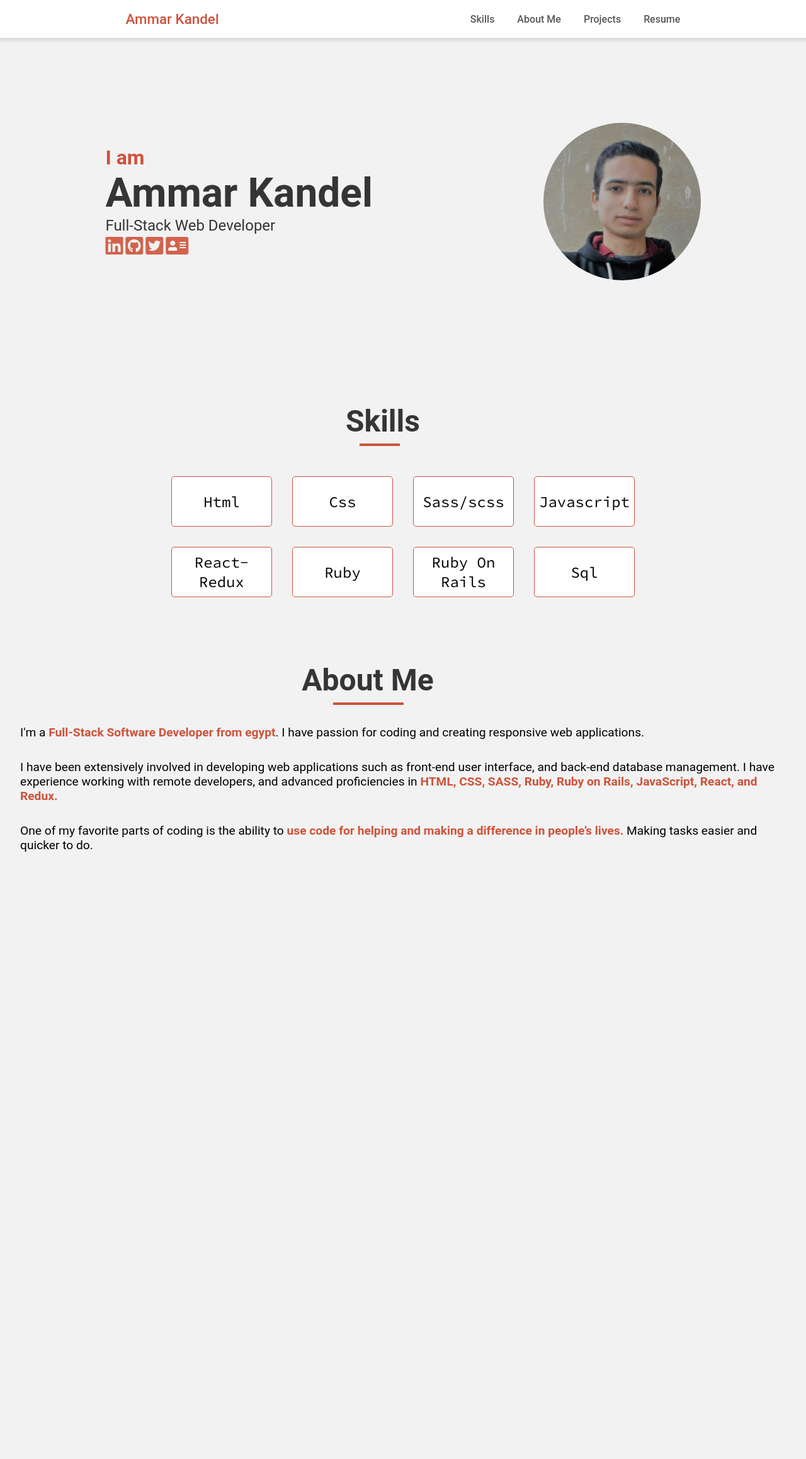
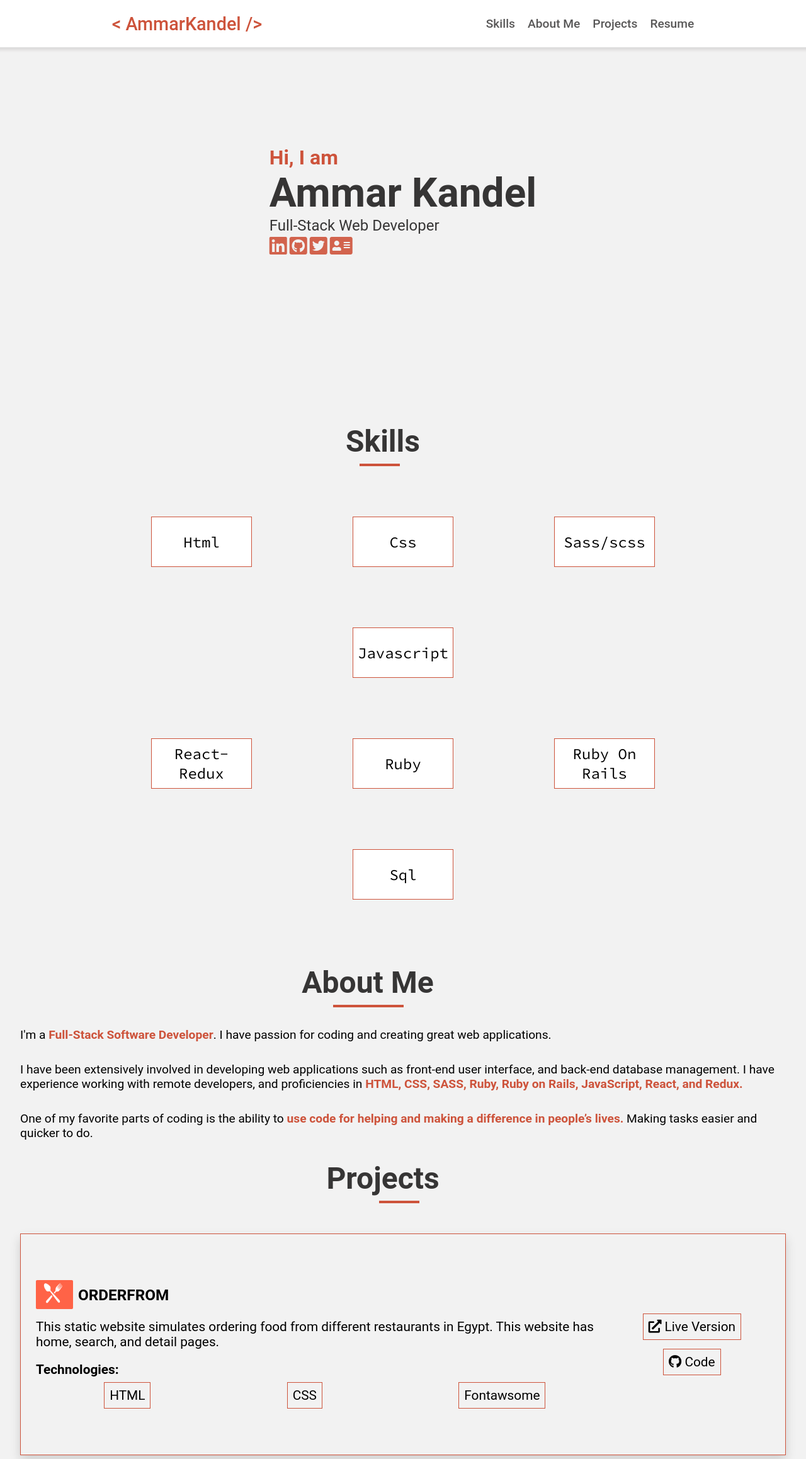
Before and after one commit to ammarkandel/Personal-Profile, a plain HTML site: page index.html in a window 1280 px wide. Shown: the top 2316 px of the page at 63% size. Before the commit the page ends 1819 px from the top, so only its background shows below. Drawn offline with Linux system fonts and the light colour scheme.

Commit message:
Add the projects section

```diff
--- a/css/about.css
+++ b/css/about.css
@@ -1,7 +1,5 @@
 #about {
-  height: 50rem;
   margin-top: 55px;
-  padding: 2rem;
 }
 
 #about h2::after {
--- a/css/base.css
+++ b/css/base.css
@@ -1,5 +1,4 @@
 @import 'https://cdnjs.cloudflare.com/ajax/libs/font-awesome/5.15.3/css/all.min.css';
-
 html {
   scroll-behavior: smooth;
 }
@@ -28,6 +27,10 @@ h2 {
   margin-bottom: 2rem;
 }
 
+main {
+  padding: 2rem;
+}
+
 h2::after {
   display: block;
   content: "";
@@ -36,3 +39,7 @@ h2::after {
   transform: translateX(-6rem);
   margin-top: 4rem;
 }
+
+ul {
+  list-style-type: none
+}
--- a/css/header.css
+++ b/css/header.css
@@ -1,9 +1,10 @@
 header {
   height: 40rem;
   display: flex;
-  justify-content: space-around;
+  justify-content: center;
   align-items: center;
-  padding: 2rem;
+  padding: 4rem;
+  padding-top: 4rem;
 }
 
 header h5 {
--- a/css/index.css
+++ b/css/index.css
@@ -4,3 +4,4 @@
 @import "./header.css";
 @import "./skills.css";
 @import "./about.css";
+@import "./projects.css";
--- a/css/navbar.css
+++ b/css/navbar.css
@@ -2,10 +2,11 @@
   background-color: var(--fifth-color);
   box-shadow: 1px 0 4px 5px var(--shadow-color);
   display: flex;
+  flex-direction: column;
   justify-content: space-around;
   align-items: center;
   position: fixed;
-  height: 60px;
+  height: 75px;
   width: 100%;
   z-index: 2;
 }
@@ -16,32 +17,9 @@
 }
 
 .logo {
-  font-size: 1.4rem;
+  font-size: 1.8rem;
   font-weight: 555;
   color: var(--main-color);
-}
-
-.nav-links, .media-nav {
-  display: none;
-}
-
-.burger {
-  border: 1px solid var(--second-color);
-  height: 33px;
-  cursor: pointer;
-  border-radius: 1px;
-}
-
-.burger div {
-  height: 2px;
-  width: 30px;
-  background-color: var(--second-color);
-  margin: 6px;
-}
-
-@media (min-width: 768px) {
-  .burger {
-    display: none;
 }
 
 .nav-links {
@@ -54,10 +32,15 @@
 }
 
 .nav-links li:not(:last-child) {
-    margin-right: 2rem;
+  margin-right: 1rem;
 }
 
 .nav-links a {
-    font-size: 1rem;
+  font-size: 1.2rem;
+}
+
+@media(min-width: 992px) {
+  .navbar {
+    flex-direction: row;
   }
 }
--- /dev/null
+++ b/css/projects.css
@@ -0,0 +1,78 @@
+.project {
+  display: flex;
+  flex-direction: column;
+  justify-content: space-between;
+  align-items: center;
+  height: 30rem;
+  box-shadow: 0 .5rem 1rem rgba(0, 0, 0, .15) !important;
+  padding: 1.5rem;
+  font-size: 1.3rem;
+  margin-top: 3rem;
+  border: 1px solid var(--main-color);
+}
+
+.project_logo {
+  display: flex;
+  align-items: center;
+  margin-bottom: 1rem;
+}
+
+.tech ul {
+  display: flex;
+  justify-content: space-around;
+  flex-wrap: wrap;
+}
+
+.tech li {
+  padding: 0.5rem;
+  border: 1px solid var(--main-color);
+  margin-top: 0.5rem;
+}
+
+.tech h4 {
+  margin-top: 20px;
+}
+
+.rest_logo {
+  background-color: tomato;
+  padding: 0.2rem;
+  margin-right: 0.5rem;
+  border-radius: 2px;
+}
+
+.rest_logo img {
+  margin-left: 0.4rem;
+}
+
+.project_logo i {
+  font-size: 2rem;
+  margin-right: 0.7rem;
+}
+
+.project_logo img {
+  margin-right: 0.7rem;
+}
+
+.live_links {
+  display: flex;
+  flex-direction: column;
+  align-items: center;
+  justify-content: space-between;
+  width: 20rem;
+  height: 5rem;
+}
+
+.live_links a {
+  text-decoration: none;
+  border: 1px solid var(--main-color);
+  padding: 0.5rem;
+  color: black;
+}
+
+@media(min-width: 992px) {
+  .project {
+    height: 22rem;
+    flex-direction: row;
+    align-items: center;
+  }
+}
--- a/css/skills.css
+++ b/css/skills.css
@@ -1,5 +1,4 @@
 @import url('https://fonts.googleapis.com/css2?family=Source+Code+Pro&display=swap');
-
 #skills li {
   font-family: 'Source Code Pro', monospace;
   height: 5rem;
@@ -10,8 +9,7 @@
   justify-content: center;
   align-items: center;
   text-align: center;
-  margin: 1rem;
-  border-radius: 5px;
+  margin: 3rem 5rem;
   border: 1px solid var(--main-color);
 }
 
--- a/index.html
+++ b/index.html
@@ -9,7 +9,7 @@
   </head>
   <body>
     <nav class="navbar">
-      <div class="logo">Ammar Kandel</div>
+      <div class="logo">< AmmarKandel /></div>
       <ul class="nav-links">
         <li>
           <a href="#skills">Skills</a>
@@ -18,22 +18,17 @@
           <a href="#about">About Me</a>
         </li>
         <li>
-          <a href="/#">Projects</a>
+          <a href="/#projects">Projects</a>
         </li>
         <li>
           <a href="./images/resume.pdf" download="ammarkandel-resume">Resume</a>
         </li>
       </ul>
-      <div class="burger">
-        <div></div>
-        <div></div>
-        <div></div>
-      </div>
     </nav>
 
     <header>
       <div>
-        <h5>I am</h5>
+        <h5>Hi, I am</h5>
         <h1>Ammar Kandel</h1>
         <p>Full-Stack Web Developer</p>
         <ul>
@@ -53,13 +48,15 @@
             ></a>
           </li>
           <li>
-            <a href="#"><i class="fas fa-address-card"></i></a>
+            <a href="./images/resume.pdf" download="ammarkandel-resume"
+              ><i class="fas fa-address-card"></i
+            ></a>
           </li>
         </ul>
       </div>
-      <div class="personal-img"></div>
     </header>
 
+    <main>
       <section id="skills">
         <h2>Skills</h2>
         <ul class="skills-part-1">
@@ -75,17 +72,16 @@
           <li>Sql</li>
         </ul>
       </section>
-
       <section id="about">
         <h2>About Me</h2>
         <p>
-        I'm a <strong>Full-Stack Software Developer from egypt</strong>. I have
-        passion for coding and creating responsive web applications.
+          I'm a <strong>Full-Stack Software Developer</strong>. I have passion
+          for coding and creating great web applications.
         </p>
         <p>
-        I have been extensively involved in developing web applications such as
-        front-end user interface, and back-end database management. I have
-        experience working with remote developers, and advanced proficiencies in
+          I have been extensively involved in developing web applications such
+          as front-end user interface, and back-end database management. I have
+          experience working with remote developers, and proficiencies in
           <strong
             >HTML, CSS, SASS, Ruby, Ruby on Rails, JavaScript, React, and
             Redux.</strong
@@ -101,6 +97,155 @@
         </p>
       </section>
 
+      <section id="projects">
+        <h2>Projects</h2>
+        <div class="project">
+          <article>
+            <div>
+              <div class="project_logo">
+                <div class="rest_logo">
+                  <img height="35" width="35" src="./images/logo.png" />
+                </div>
+                <h3>ORDERFROM</h3>
+              </div>
+              <p>
+                This static website simulates ordering food from different
+                restaurants in Egypt. This website has home, search, and detail
+                pages.
+              </p>
+            </div>
+
+            <div class="tech">
+              <h4>Technologies:</h4>
+              <ul>
+                <li>HTML</li>
+                <li>CSS</li>
+                <li>Fontawsome</li>
+              </ul>
+            </div>
+          </article>
+          <ul class="live_links">
+            <li>
+              <a
+                href="https://ammarkandel.github.io/Order-From-Restaurants/"
+                target="_blank"
+                ><i class="fas fa-external-link-alt"></i> Live Version</a
+              >
+            </li>
+            <li>
+              <a
+                href="https://github.com/ammarkandel/Order-From-Restaurants"
+                target="_blank"
+                ><i class="fab fa-github"></i> Code</a
+              >
+            </li>
+          </ul>
+        </div>
+        <div class="project">
+          <article>
+            <div>
+              <div class="project_logo">
+                <img height="40" width="40" src="./images/money.svg" />
+                <h3>ExpensesRegulator</h3>
+              </div>
+              <p>
+                The purpose of the expenses regulator is to manage users to
+                count their expenses and organize groups of expenses.
+              </p>
+            </div>
+
+            <div class="tech">
+              <h4>Technologies:</h4>
+              <ul>
+                <li>HTML</li>
+                <li>Sass</li>
+                <li>Ruby</li>
+                <li>Ruby On Rails</li>
+                <li>RSpec</li>
+              </ul>
+            </div>
+          </article>
+          <ul class="live_links">
+            <li>
+              <a href="https://expenses-regulator.herokuapp.com/"
+                ><i class="fas fa-external-link-alt"></i> Live Version</a
+              >
+            </li>
+            <li>
+              <a href="https://github.com/ammarkandel/expense-regulator-count"
+                ><i class="fab fa-github"></i> Code</a
+              >
+            </li>
+          </ul>
+        </div>
+        <div class="project">
+          <article>
+            <div>
+              <div class="project_logo">
+                <i class="fab fa-sketch"></i>
+                <h3>Custom-Ruby-Linter</h3>
+              </div>
+              <p>
+                This custom linter deals with the idea of checking ruby script
+                and looking for syntax. It checks some of the unexpected actions
+                in the code.
+              </p>
+            </div>
+
+            <div class="tech">
+              <h4>Technologies :</h4>
+              <ul>
+                <li>Ruby</li>
+                <li>RSpec</li>
+              </ul>
+            </div>
+          </article>
+          <ul class="live_links">
+            <li>
+              <a
+                href="https://github.com/ammarkandel/Custom-Ruby-Linter"
+                target="_blank"
+                ><i class="fab fa-github"></i> Code</a
+              >
+            </li>
+          </ul>
+        </div>
+        <div class="project">
+          <article>
+            <div>
+              <div class="project_logo">
+                <i class="fas fa-gamepad"></i>
+                <h3>Tic-Tac-Toe-Game</h3>
+              </div>
+              <p>
+                Tic tac toe is a paper-and-pencil game for two players, X and O,
+                who take turns marking the spaces in a 3×3 grid. The player who
+                succeeds in placing three of their marks in a diagonal,
+                horizontal, or vertical row is the winner.
+              </p>
+            </div>
+
+            <div class="tech">
+              <h4>Technologies:</h4>
+              <ul>
+                <li>Ruby</li>
+                <li>RSpec</li>
+              </ul>
+            </div>
+          </article>
+          <ul class="live_links">
+            <li>
+              <a
+                href="https://github.com/ammarkandel/Tic-Tac-Toe-Game"
+                target="_blank"
+                ><i class="fab fa-github"></i> Code</a
+              >
+            </li>
+          </ul>
+        </div>
+      </section>
+    </main>
+
     <script src="index.js"></script>
   </body>
 </html>
```
Also changed, not shown: images/logo.png (added), images/money.svg (added), images/static-restaurant.png (added), 1 other file. Lines whose indentation alone changed are shown as unchanged.
